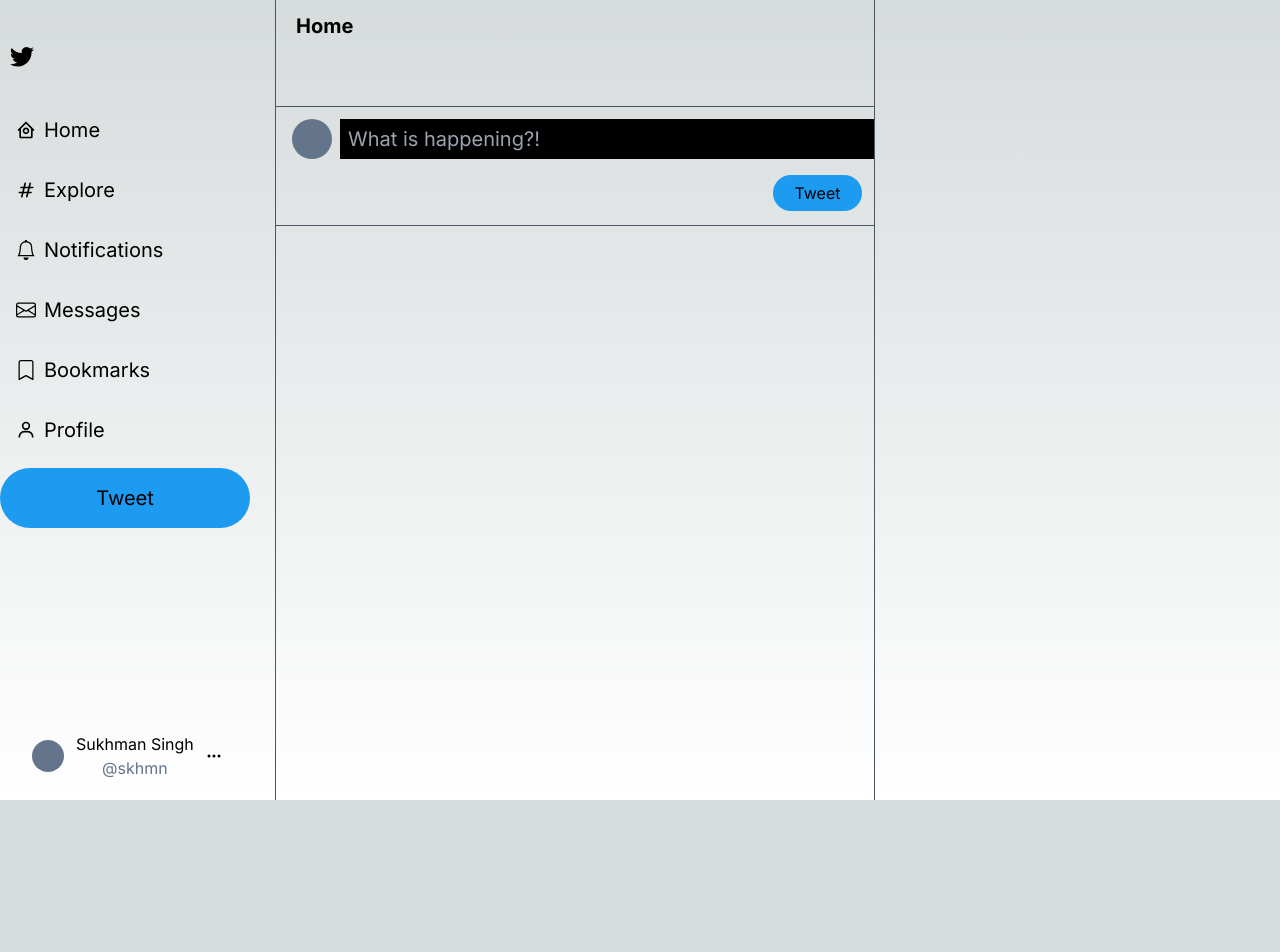
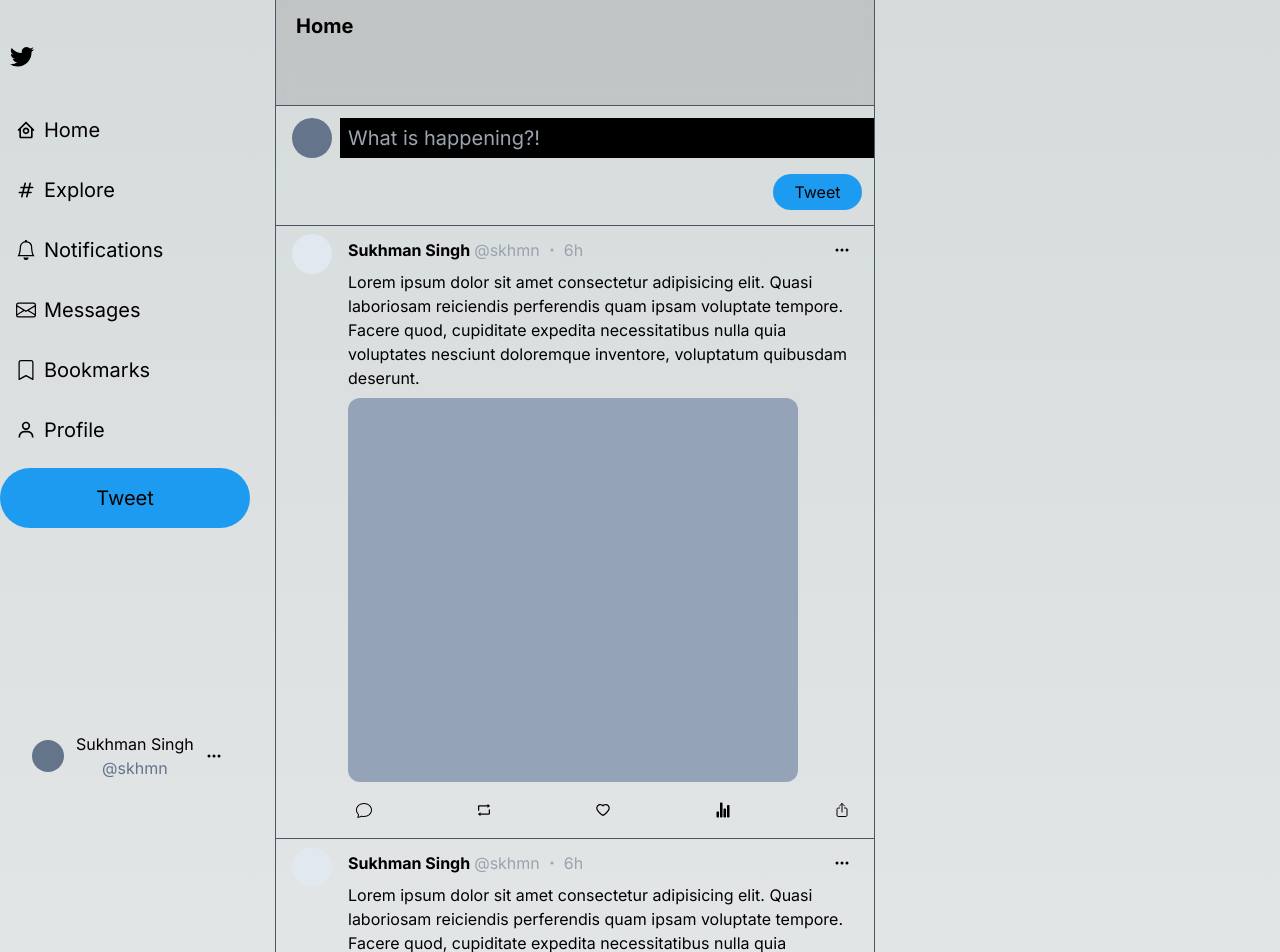
Before and after one commit to sukhman31/twitter-clone, a Next.js app: page / in a window 1280 px wide. Shown: the top 952 px of the page. Before the commit the page ends 800 px from the top, so only its background shows below. Built offline with nearby package versions, Linux system fonts and the light colour scheme.

Commit message:
completing the timeline

```diff
--- a/app/page.tsx
+++ b/app/page.tsx
@@ -1,5 +1,8 @@
 import React from "react"
 import LeftSidebar from "./components/LeftSidebar"
+import { BsChat, BsDot, BsThreeDots } from "react-icons/bs"
+import {AiOutlineHeart, AiOutlineRetweet} from "react-icons/ai"
+import {IoShareOutline, IoStatsChart} from "react-icons/io5"
 
 export default function Home() {
   return (
@@ -8,8 +11,8 @@
       <div>
         <LeftSidebar />
         <main className=" ml-[275px]  w-[600px] flex-col h-full  min-h-screen border-l border-r border-gray-600">
-          <h1 className=" text-xl pt-3 pl-5 font-bold h-[106px] ">Home</h1>
-          <div className=" pl-4 pt-3 border-t border-b h-[120px] border-gray-600 relative flex items-stretch space-x-2">
+          <h1 className=" text-xl pt-3 pl-5 font-bold h-[106px] border-b border-gray-600 backdrop-blur bg-black/10 sticky top-0">Home</h1>
+          <div className=" pl-4 pt-3 border-b h-[120px] border-gray-600 relative flex items-stretch space-x-2">
             <div className=" rounded-full bg-slate-500 w-10 h-10 flex-none"></div>
             <div className="flex flex-col w-full h-full">
               <div>
@@ -25,6 +28,54 @@
               </div>
             </div>
           </div>
+          <div className="flex flex-col">
+            {
+              Array.from({length:5}).map((_,i)=>(
+                <div key={i} className="border-b px-4 border-gray-600 flex space-x-4">
+                    <div>
+                      <div className="w-10 h-10 bg-slate-200 rounded-full mt-2">
+                      </div>
+                    </div>
+                    <div className=" flex flex-col">
+                      <div className=" flex justify-between items-center">
+                        <div className=" flex items-center space-x-1 mt-2">
+                          <div className=" font-bold">Sukhman Singh</div>
+                          <div className=" text-gray-400">@skhmn</div>
+                          <div className=" text-gray-400"><BsDot/></div>
+                          <div className=" text-gray-400">6h</div>
+                        </div>
+                        <div className="mt-2 p-2 hover:bg-twitter-blue/30 rounded-full">
+                          <BsThreeDots/>
+                        </div>
+                      </div>
+                      <div className=" mt-1 mb-2">
+                        Lorem ipsum dolor sit amet consectetur adipisicing elit. Quasi laboriosam reiciendis perferendis quam ipsam voluptate tempore. Facere quod, cupiditate expedita necessitatibus nulla quia voluptates nesciunt doloremque inventore, voluptatum quibusdam deserunt.
+                      </div>
+                      <div className=" bg-slate-400 aspect-square w-[450px] h-96 rounded-xl mb-3">
+
+                      </div>
+                      <div className=" flex items-center justify-between w-full mb-3">
+                        <div className=" rounded-full hover:bg-twitter-blue/30 p-2 cursor-pointer transition duration-200">
+                          <BsChat/>
+                        </div>
+                        <div className=" rounded-full hover:bg-twitter-blue/30 p-2 cursor-pointer transition duration-200">
+                          <AiOutlineRetweet/>
+                        </div>
+                        <div className=" rounded-full hover:bg-twitter-blue/30 p-2 cursor-pointer transition duration-200">
+                          <AiOutlineHeart/>
+                        </div>
+                        <div className=" rounded-full hover:bg-twitter-blue/30 p-2 cursor-pointer transition duration-200">
+                          <IoStatsChart/>
+                        </div>
+                        <div className=" rounded-full hover:bg-twitter-blue/30 p-2 cursor-pointer transition duration-200">
+                          <IoShareOutline/>
+                        </div>
+                      </div>
+                    </div>
+                </div>
+              ))
+            }
+          </div>
         </main>
         {/* <div>home timeline</div>
         <div>right section</div> */}
```
